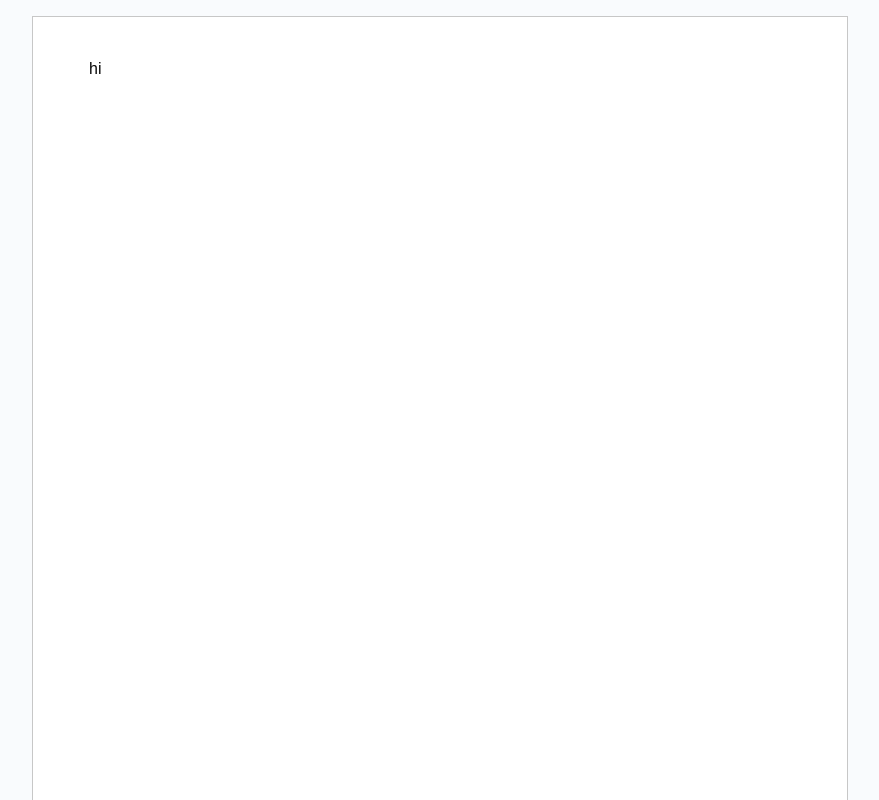
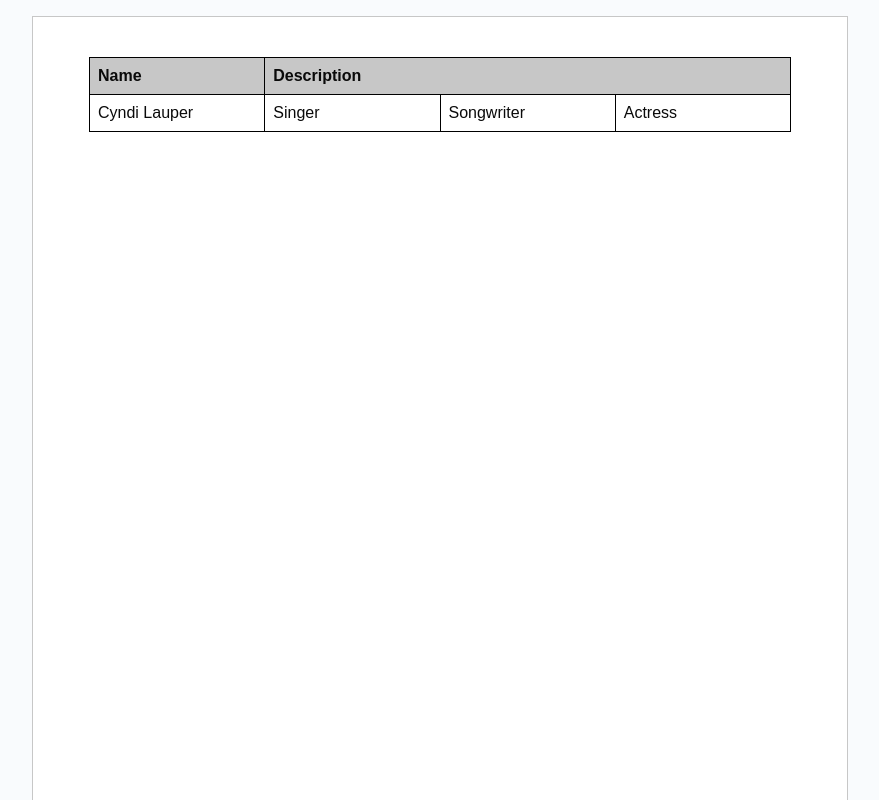
Before and after one commit to dhirendravsingh/google-docs-clone, a Next.js app: page /documents/id in a window 1280 px wide. Shown: the top 800 px of the page, without its empty margins (200-1079 px from the left). Built offline with nearby package versions, Linux system fonts and the light colour scheme.

Commit message:
Added heading and tables

```diff
--- a/package.json
+++ b/package.json
@@ -37,6 +37,12 @@
     "@radix-ui/react-toggle": "^1.1.1",
     "@radix-ui/react-toggle-group": "^1.1.1",
     "@radix-ui/react-tooltip": "^1.1.7",
+    "@tiptap/extension-table": "^2.10.2",
+    "@tiptap/extension-table-cell": "^2.10.2",
+    "@tiptap/extension-table-header": "^2.10.2",
+    "@tiptap/extension-table-row": "^2.10.2",
+    "@tiptap/extension-task-item": "^2.10.2",
+    "@tiptap/extension-task-list": "^2.10.2",
     "@tiptap/pm": "^2.10.2",
     "@tiptap/react": "^2.10.2",
     "@tiptap/starter-kit": "^2.10.2",
--- a/src/app/documents/[documentId]/editor.tsx
+++ b/src/app/documents/[documentId]/editor.tsx
@@ -1,9 +1,15 @@
 "use client"
 
 import React from 'react'
-
+import TaskItem from "@tiptap/extension-task-item"
+import TaskList from "@tiptap/extension-task-list"
 import {useEditor, EditorContent} from "@tiptap/react"
 import StarterKit from "@tiptap/starter-kit"
+import Table from '@tiptap/extension-table'
+import TableCell from '@tiptap/extension-table-cell'
+import TableHeader from '@tiptap/extension-table-header'
+import TableRow from '@tiptap/extension-table-row'
+
 const Editor = () => {
     const editor = useEditor({
         editorProps : {
@@ -12,8 +18,33 @@
                 class : "focus:outline-none print:border-0 bg-[#ffffff] border border-[#C7C7C7] flex flex-col min-h-[1054px] w-[816px] pt-10 pr-14 cursor-text"
             }
         },
-        extensions : [StarterKit],
-        content : '<p>hi</p>'
+        extensions : [
+            StarterKit,
+            Table,
+            TableCell,
+            TableHeader,
+            TableRow,
+            TaskItem.configure({
+                nested : true
+            }),
+            TaskList
+        ],
+        content : `
+        <table>
+          <tbody>
+            <tr>
+              <th>Name</th>
+              <th colspan="3">Description</th>
+            </tr>
+            <tr>
+              <td>Cyndi Lauper</td>
+              <td>Singer</td>
+              <td>Songwriter</td>
+              <td>Actress</td>
+            </tr>
+          </tbody>
+        </table>
+      `,
     })
   return (
     <div className='size-full overflow-x-auto bg-[#F9FBFD] px-4 print:p-0 print:bg-white print:overflow-visible'>
--- a/src/app/globals.css
+++ b/src/app/globals.css
@@ -86,3 +86,155 @@
     @apply bg-background text-foreground;
   }
 }
+
+.tiptap {
+  ul,
+  ol {
+    padding : 0.1rem;
+    margin: 1.25rem 1rem 1.25rem 0.4rem;
+  }
+
+  ul li {
+    list-style-type: disc;
+
+    p {
+      margin-top: 0.25em;
+      margin-bottom: 0.25em;
+    }
+  }
+
+  ol li {
+    list-style-type: decimal;
+
+    p {
+      margin-top: 0.25em;
+      margin-bottom: 0.25em;
+    }
+  }
+
+ /* Task list specific styles */
+ ul[data-type="taskList"] {
+  list-style: none;
+  margin-left: 0;
+  padding: 0;
+
+  li {
+    align-items: flex-start;
+    display: flex;
+
+    > label {
+      flex: 0 0 auto;
+      margin-right: 0.5rem;
+      user-select: none;
+    }
+
+    > div {
+      flex: 1 1 auto;
+    }
+  }
+
+  input[type="checkbox"] {
+    cursor: pointer;
+  }
+
+  ul[data-type="taskList"] {
+    margin: 0;
+  }
+}
+
+
+/* Heading styles */
+h1,
+h2,
+h3,
+h4,
+h5,
+h6 {
+  line-height: 1.1;
+  margin-top: 2.5rem;
+  text-wrap: pretty;
+}
+
+h1,
+h2 {
+  margin-top: 3.5rem;
+  margin-bottom: 1.5rem;
+}
+
+h1 {
+  font-size: 1.4rem;
+}
+
+h2 {
+  font-size: 1.2rem;
+}
+
+h3 {
+  font-size: 1.1rem;
+}
+
+h4,
+h5,
+h6 {
+  font-size: 1rem;
+  }
+
+   /* Table-specific styling */
+   table {
+    border-collapse: collapse;
+    margin: 0;
+    overflow: hidden;
+    table-layout: fixed;
+    width: 100%;
+
+    td,
+    th {
+      border: 1px solid black;
+      box-sizing: border-box;
+      min-width: 1em;
+      padding: 6px 8px;
+      position: relative;
+      vertical-align: top;
+
+      > * {
+        margin-bottom: 0;
+      }
+    }
+
+    th {
+      background-color: #c7c7c7;
+      font-weight: bold;
+      text-align: left;
+    }
+
+    .selectedCell:after {
+      background: var(#959596);
+      content: "";
+      left: 0; right: 0; top: 0; bottom: 0;
+      pointer-events: none;
+      position: absolute;
+      z-index: 2;
+    }
+
+    .column-resize-handle {
+      background-color: var(--primary);
+      bottom: -2px;
+      pointer-events: none;
+      position: absolute;
+      right: -2px;
+      top: 0;
+      width: 4px;
+    }
+  }
+
+  .tableWrapper {
+    margin: 1.5rem 0;
+    overflow-x: auto;
+  }
+
+  &.resize-cursor {
+    cursor: ew-resize;
+    cursor: col-resize;
+  }
+
+}
```
Also changed, not shown: 1 other file (tests, documents, lock files or other folders).
